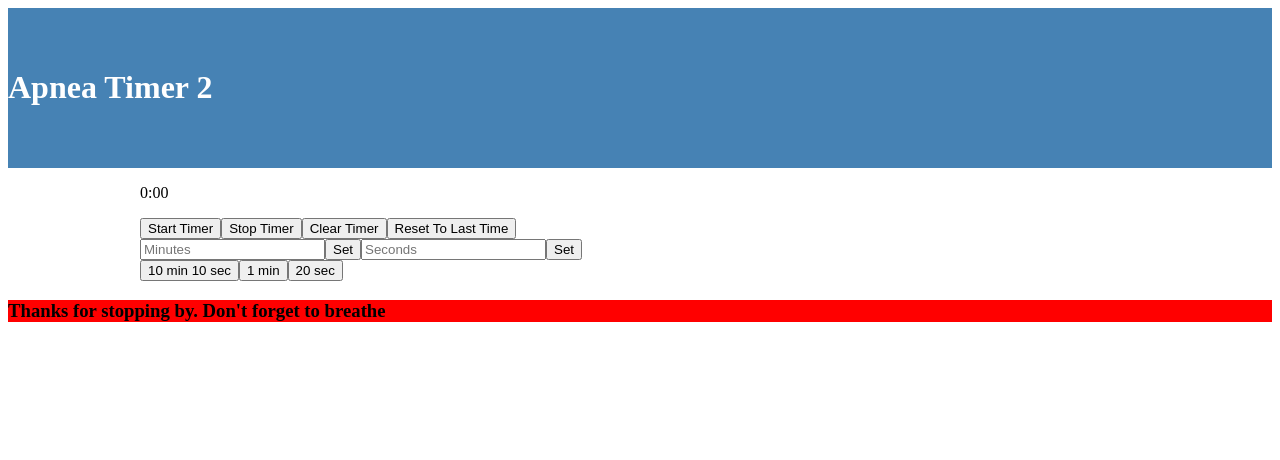
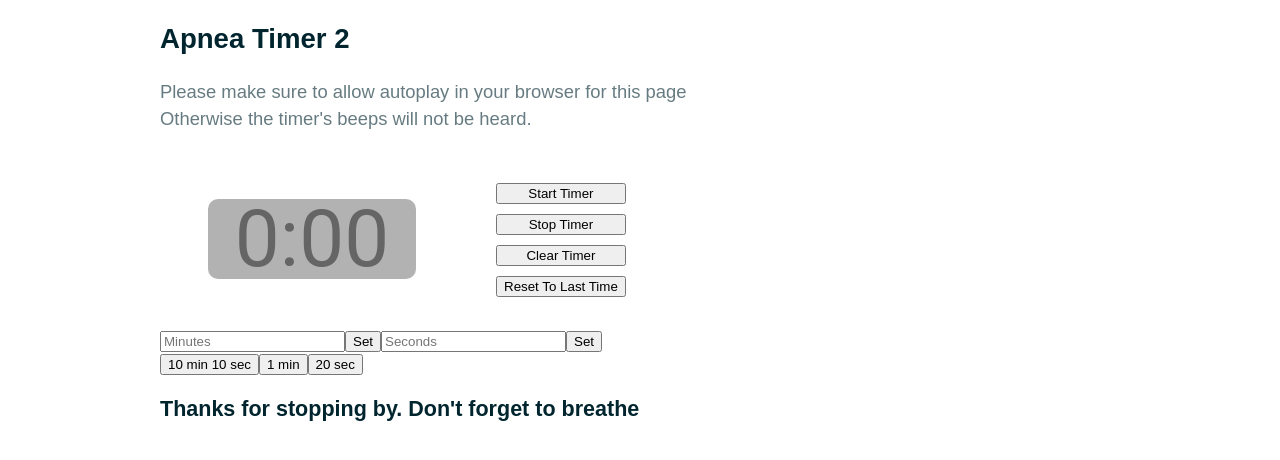
Before and after one commit to ccchrissss/apnea-timer-2, a React (Vite) app: page / in a window 1280 px wide. Shown: the top 460 px of the page. Built offline with nearby package versions, Linux system fonts and the light colour scheme.

Commit message:
feat: create global styles. Style the Clock. Delete Theme because it stays broken despite my best efforts. I will return to that at a later time.

```diff
--- a/src/App.jsx
+++ b/src/App.jsx
@@ -1,24 +1,17 @@
-import React from "react";
+import React from "react"
 // import { ThemeProvider } from 'styled-components'
 import Header from "./components/Header"
 import Footer from "./components/Footer"
 import Clock from "./components/Clock"
 import InputsAndPresets from "./components/InputsAndPresets"
 import { Container } from './components/styles/Container.styled'
+import GlobalStyles from './components/styles/Global'
 
-
-
-// const theme = {
-//   colors: {
-//     header: steelblue,
-//     body: white,
-//     footer: lightgrey,
-//   }
-// }
 
 function App() {
   return (
       <>
+        <GlobalStyles />
         <Header />
         <Container>
           <Clock />
@@ -30,4 +23,4 @@ function App() {
 }
 
 
-export default App;
+export default App
--- a/src/components/Clock.jsx
+++ b/src/components/Clock.jsx
@@ -1,5 +1,7 @@
 // Importing React is no longer needed as of React 17.
 // import React from "react"
+import { StyledClock } from './styles/Clock.styled'
+
 
 const CountdownTimer = () => {
 
@@ -23,10 +25,10 @@ const TimerButtons = () => {
 const Clock = () => {
 
   return (
-    <section id="clock-display">
+    <StyledClock>
       <CountdownTimer />
       <TimerButtons />
-    </section>
+    </StyledClock>
   )
 }
 
--- a/src/components/Footer.jsx
+++ b/src/components/Footer.jsx
@@ -1,10 +1,13 @@
-import { StyledFooter } from "./styles/Footer.styled"
+import { StyledFooter } from './styles/Footer.styled'
+import { Container } from './styles/Container.styled'
 
 const Footer = () => {
 
   return (
     <StyledFooter>
-      <h3>Thanks for stopping by. Don't forget to breathe</h3>
+      <Container>
+        <h3>Thanks for stopping by. Don't forget to breathe</h3>
+      </Container>
     </StyledFooter>
   )
 }
--- a/src/components/Header.jsx
+++ b/src/components/Header.jsx
@@ -1,10 +1,15 @@
-import { StyledHeader } from "./styles/Header.styled"
+import { StyledHeader } from './styles/Header.styled'
+import { Container } from './styles/Container.styled'
 
 const Header = () => {
 
   return (
     <StyledHeader>
-      <h1>Apnea Timer 2</h1>
+      <Container>
+        <h1>Apnea Timer 2</h1>
+        <p>Please make sure to allow autoplay in your browser for this page<br />
+        Otherwise the timer's beeps will not be heard.</p>
+      </Container>
     </StyledHeader>
   )
 }
--- /dev/null
+++ b/src/components/styles/Clock.styled.jsx
@@ -0,0 +1,30 @@
+import styled from 'styled-components'
+
+export const StyledClock = styled.section`
+
+  display: flex;
+
+
+  #countdown {
+    color: black;
+    background-color: gray;
+    border-radius: 10px;
+    display: inline-flex;
+    width: 13rem;
+    height: 5rem;
+    font-size: 5rem;
+    font-family: roboto;
+    align-items: center;
+    justify-content: center;
+    margin: 3rem;
+  }
+
+  .timer-btns {
+    margin: 2rem;
+    display: flex;
+    flex-direction: column;
+    flex-wrap: wrap;
+    row-gap: 10px;
+  }
+
+`
--- a/src/components/styles/Footer.styled.jsx
+++ b/src/components/styles/Footer.styled.jsx
@@ -1,5 +1,5 @@
 import styled from 'styled-components'
 
 export const StyledFooter = styled.footer`
-  background-color: red;
+  /* background-color: red; */
 `
--- /dev/null
+++ b/src/components/styles/Global.jsx
@@ -0,0 +1,29 @@
+import { createGlobalStyle } from "styled-components"
+
+const GlobalStyles = createGlobalStyle`
+  @import url('https://fonts.googleapis.com/css2?family=Poppins:wght@300;400;600;700&display=swap');
+
+  * {
+    box-sizing: border-box;
+  }
+
+  body {
+    background: white;
+    color: hsl(192, 100%, 9%);
+    font-family: 'Poppins', sans-serif;
+    font-size: 1.15em;
+    margin: 0;
+  }
+
+  p {
+    opacity: 0.6;
+    line-height: 1.5;
+  }
+
+  img {
+    max-width: 100%;
+  }
+`
+
+
+export default GlobalStyles
--- a/src/components/styles/Header.styled.jsx
+++ b/src/components/styles/Header.styled.jsx
@@ -1,11 +1,13 @@
 import styled from 'styled-components'
 
 export const StyledHeader = styled.header`
-  background-color: steelblue;
-  padding: 40px 0;
+  /* background-color: #f1f1f1;
+  padding: 30px;
+  text-align: center;
+  font-size: 35px;
 
   // this is an example of nested styling
   h1 {
     color: white;
-  }
+  } */
 `
```
Also changed, not shown: 1 other file (tests, documents, lock files or other folders).
